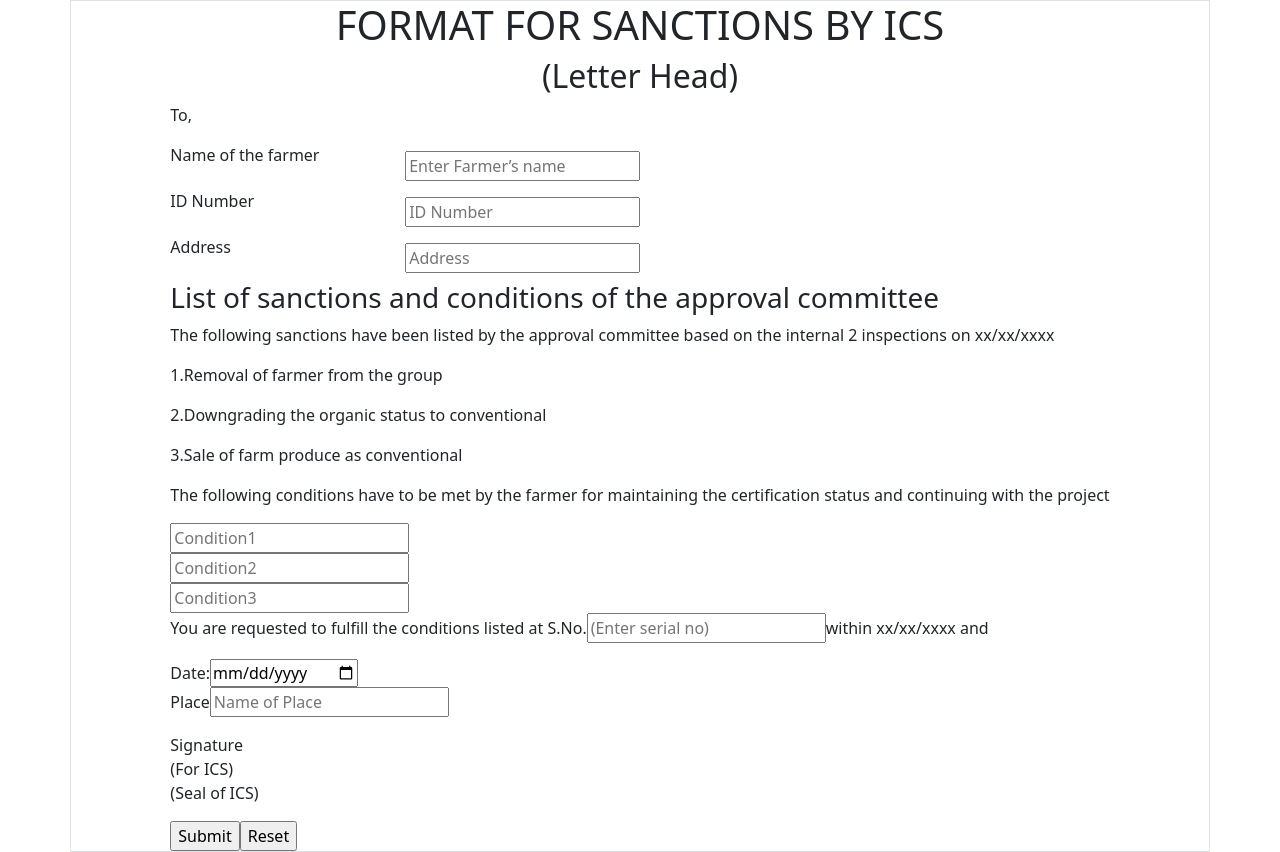
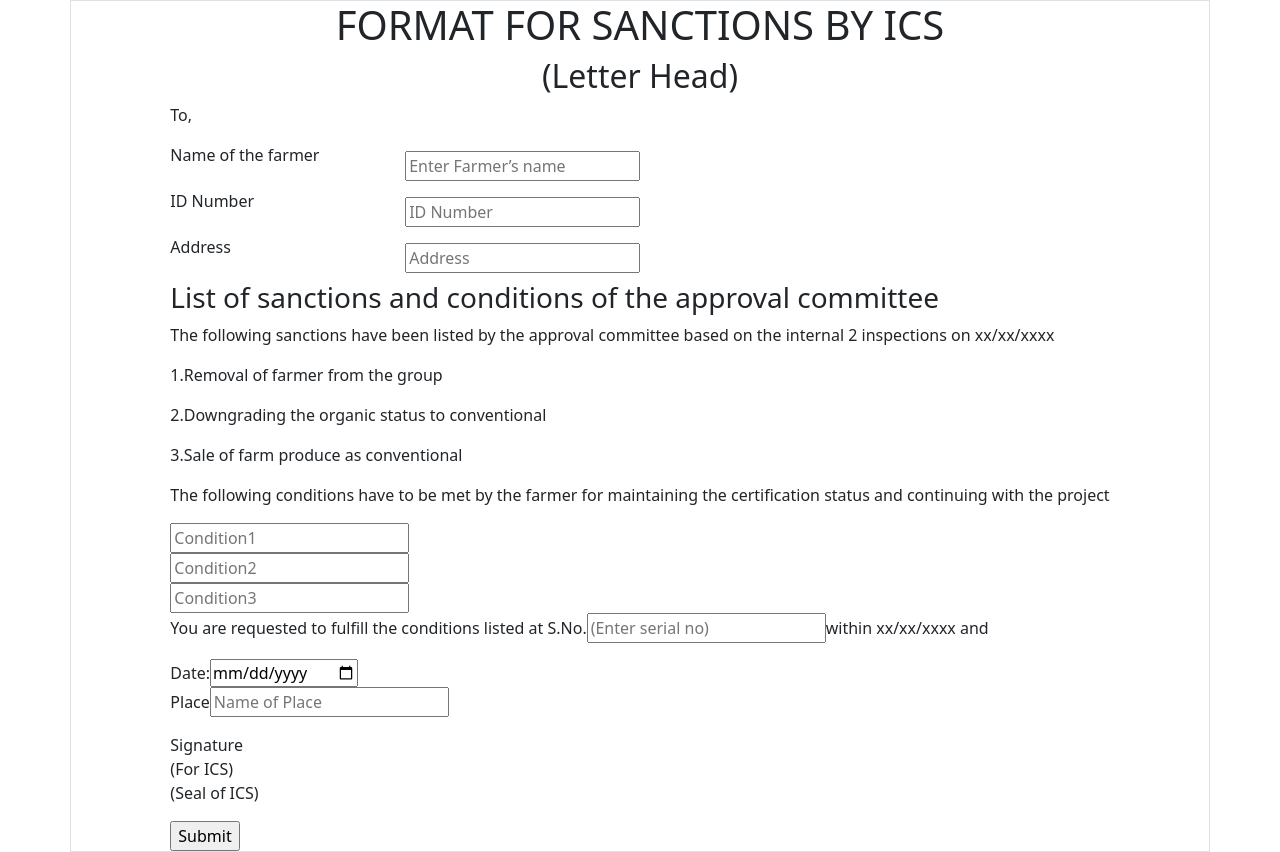
Before and after one commit to poonamchippa7/ICS-PORTAL, a React (Create React App) app: page / in a window 1280 px wide. Built offline with nearby package versions, Linux system fonts and the light colour scheme.

Commit message:
changes update

```diff
--- a/src/App.js
+++ b/src/App.js
@@ -20,11 +20,11 @@ function App() {
       FarmerID: farmerId,
       FarmerAdd: farmerAdd,
       FName: fName,
-      FId:setFId,
-      Fserial:setFSerial,
-      FDate:setFData,
-      FPlace:setFPlace,
-      FAdd:setFAdd,
+      FId:fId,
+      Fserial:fSerial,
+      FDate:fDate,
+      FPlace:fPlace,
+      FAdd:fAdd,
     }
     console.log(temparr)
   }
@@ -175,14 +175,6 @@ function App() {
             value="Submit"
              onClick={ submitHandler}
           />
-
-          <input
-            type="button"
-            value="Reset"
-             onClick={ submitHandler}
-
-
-          />
           </tr>
         </div>
        </div>
```
